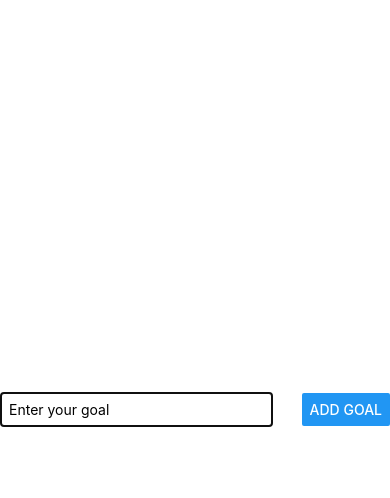
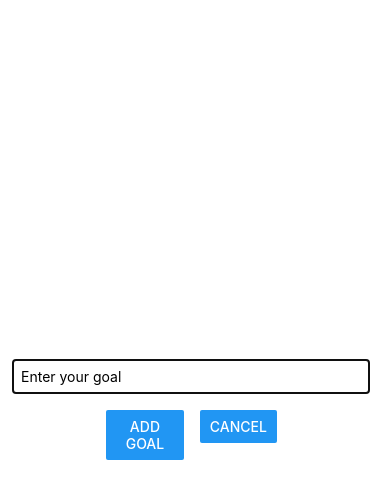
Before and after one commit to tiagoskaterock/my-goals-app, a React Native app: screen / in a window 390 px wide. Both pictures are taken after a click on the button "ADD NEW GOAL". Shown: the top 498 px of the page. Built offline with nearby package versions, Linux system fonts and the light colour scheme.

Commit message:
35. Styling the Modal Overlay

```diff
--- a/components/GoalInput.jsx
+++ b/components/GoalInput.jsx
@@ -25,11 +25,24 @@
                     onChangeText={goalInputHandler}
                     value={enteredGoalText}
                 />
-                <Button
-                    title="Add Goal"
-                    onPress={addGoalHandler}
-                />
+
+                <View style={styles.buttonContainer}>
+                    {/* buttonn add */}
+                    <View style={styles.button}>
+                        <Button
+                            title="Add Goal"
+                            onPress={addGoalHandler}
+                        />
+                    </View>
+
+                    {/* button cancel */}
+                    <View style={styles.button}>
+                        <Button title="Cancel" />
+                    </View>
+                </View>
+
             </View>
+
         </Modal>
 
     )
@@ -40,9 +53,10 @@
 const styles = StyleSheet.create({
     inputContainer: {
       flex: 1,
-      flexDirection: 'row',
-      justifyContent: 'space-between',
+      flexDirection: 'column',
+      justifyContent: 'center',
       alignItems: 'center',
+      padding: 16,
       marginBottom: 24,
       borderBottomWidth: 1,
       borderBottomColor: '#cccccc',
@@ -50,8 +64,16 @@
     textInput: {
         borderWidth: 1,
         borderColor: '#cccccc',
-        width: '70%',
+        width: '100%',
         marginRight: 8,
         padding: 8,
     },
+    buttonContainer: {
+        marginTop: 16,
+        flexDirection: 'row',
+    },
+    button: {
+        width: '40%',
+        marginHorizontal: 8,
+    }
 });
```
